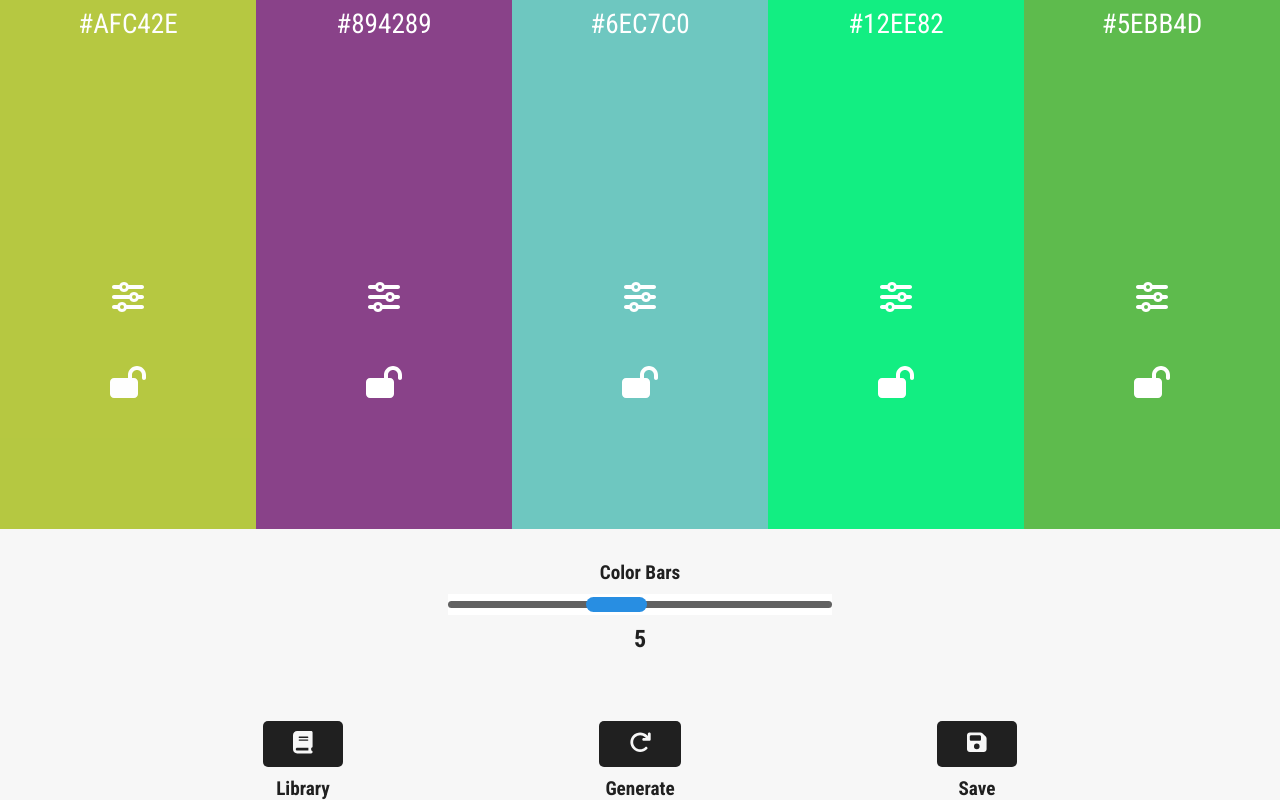
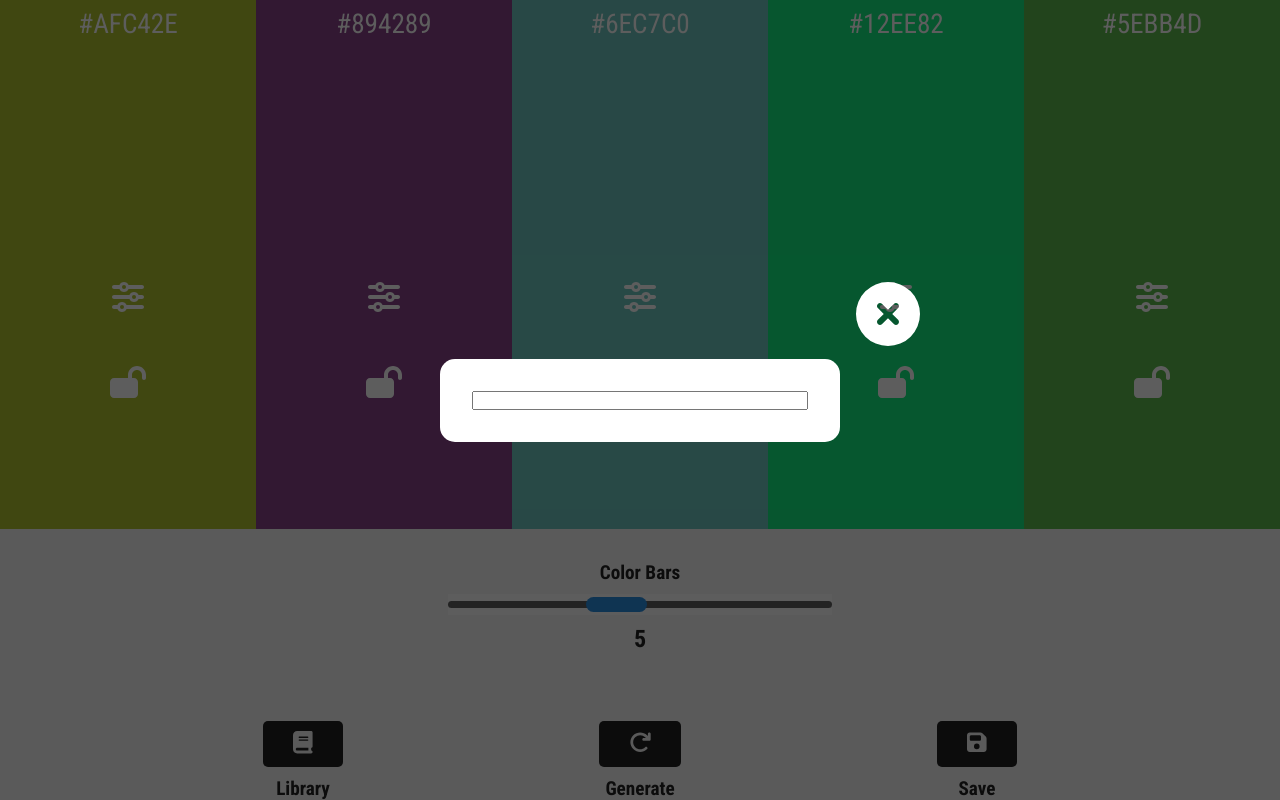
Before and after one commit to Borub-ar/Color-Palette-Generator, a React (Vite) app: page / in a window 1280 px wide. Both pictures are taken after a click on the button 976 px from the left and 815 px from the top of the page. Shown: the part 71-871 px from the top of the page. Built offline with nearby package versions, Linux system fonts and the light colour scheme; the HTML template or start-up script is replaced by a standard one.

Commit message:
Create modal component

```diff
--- a/src/App.jsx
+++ b/src/App.jsx
@@ -44,11 +44,11 @@ function App() {
     setNumberOfBars(number);
   };
 
+  const checkIfPaletteAlreadySaved = () => {
+    return savedColorPalettes.some(palette => palette.id === currentPaletteId);
+  };
+
   const saveColorPalette = () => {
-    if (savedColorPalettes.some(palette => palette.id === currentPaletteId)) {
-      return false;
-    }
-
     setSavedColorPalettes(prevState => [
       ...prevState,
       {
@@ -70,6 +70,7 @@ function App() {
     numberOfBars,
     updateColorBarsQuantity,
     generateRandomHexColors,
+    checkIfPaletteAlreadySaved,
     saveColorPalette,
     savedColorPalettes,
     handleLibraryVisibility,
--- /dev/null
+++ b/src/components/Modal/Modal.jsx
@@ -0,0 +1,49 @@
+import styled from 'styled-components';
+import { FontAwesomeIcon } from '@fortawesome/react-fontawesome';
+import { faCircleXmark } from '@fortawesome/free-solid-svg-icons';
+
+const ModalOverlay = styled.div`
+  position: fixed;
+  inset: 0;
+  z-index: 5;
+  display: flex;
+  align-items: center;
+  justify-content: center;
+  background-color: #000000a2;
+
+  .modal {
+    position: relative;
+    display: flex;
+    flex-direction: column;
+    background-color: #fff;
+    padding: 2rem 2rem;
+    border-radius: 15px;
+    width: 50vh;
+  }
+
+  .close-icon {
+    position: absolute;
+    top: -5rem;
+    right: -5rem;
+    font-size: 4rem;
+    cursor: pointer;
+    color: #fff;
+    background-color: transparent;
+    border: none;
+  }
+`;
+
+const Modal = props => {
+  return (
+    <ModalOverlay>
+      <div className='modal'>
+        <button className='close-icon' aria-label='Close modal'>
+          <FontAwesomeIcon icon={faCircleXmark} onClick={props.handleClose} />
+        </button>
+        {props.children}
+      </div>
+    </ModalOverlay>
+  );
+};
+
+export default Modal;
--- a/src/components/StyledComponents/ModalOverlay.jsx
+++ /dev/null
@@ -1,13 +0,0 @@
-import styled from 'styled-components';
-
-const ModalOverlay = styled.div`
-  position: fixed;
-  inset: 0;
-  z-index: 5;
-  display: flex;
-  align-items: center;
-  justify-content: center;
-  background-color: #0000007b;
-`;
-
-export default ModalOverlay;
--- a/src/components/buttons/ControlPanelButton.jsx
+++ b/src/components/buttons/ControlPanelButton.jsx
@@ -2,6 +2,7 @@ import styled from 'styled-components';
 import { useState, useContext } from 'react';
 import { FontAwesomeIcon } from '@fortawesome/react-fontawesome';
 import PaletteContext from '../../store/palette-context';
+import Modal from '../Modal/Modal';
 
 const ButtonWrapper = styled.div`
   position: relative;
@@ -49,8 +50,8 @@ const ButtonWrapper = styled.div`
 
 const ControlPanelButton = props => {
   const ctx = useContext(PaletteContext);
+  const [alreadySaved, setAlreadySaved] = useState(false);
   const [showSavePopup, setShowSavePopup] = useState(false);
-  const [popupMessage, setPopupMessage] = useState('');
 
   const handleClick = () => {
     if (props.generateMode) {
@@ -58,23 +59,30 @@ const ControlPanelButton = props => {
     }
 
     if (props.saveMode) {
-      const saveSuccessful = ctx.saveColorPalette();
-      const popupMessage = saveSuccessful
-        ? 'Palette saved'
-        : 'Palette already saved';
-      setPopupMessage(popupMessage);
+      setAlreadySaved(ctx.checkIfPaletteAlreadySaved());
 
-      setShowSavePopup(true);
-
-      setTimeout(() => {
-        setShowSavePopup(false);
-      }, 2000);
+      if (!alreadySaved) setShowSavePopup(true);
+      if (alreadySaved) {
+        setTimeout(() => {
+          setAlreadySaved(false);
+        }, 2000);
+      }
     }
 
     if (props.libraryMode) {
       ctx.handleLibraryVisibility();
     }
   };
+
+  const alreadySavedMsg = props.saveMode && alreadySaved && (
+    <p className='save-popup'>Palette already saved</p>
+  );
+
+  const saveModal = props.saveMode && showSavePopup && (
+    <Modal>
+      <input type='text' />
+    </Modal>
+  );
 
   return (
     <ButtonWrapper>
@@ -84,9 +92,8 @@ const ControlPanelButton = props => {
 
       <p className='label'>{props.label}</p>
 
-      {props.saveMode && showSavePopup && (
-        <p className='save-popup'>{popupMessage}</p>
-      )}
+      {alreadySavedMsg}
+      {saveModal}
     </ButtonWrapper>
   );
 };
--- a/src/components/palettesLibrary/PalettesLibrary.jsx
+++ b/src/components/palettesLibrary/PalettesLibrary.jsx
@@ -1,20 +1,11 @@
 import { useContext } from 'react';
 import styled from 'styled-components';
-import { FontAwesomeIcon } from '@fortawesome/react-fontawesome';
-import { faCircleXmark } from '@fortawesome/free-solid-svg-icons';
+
 import PaletteContext from '../../store/palette-context';
 import LibraryTile from './LibraryTile';
-import ModalOverlay from '../StyledComponents/ModalOverlay';
+import Modal from '../Modal/Modal';
 
-const Modal = styled.div`
-  position: relative;
-  display: flex;
-  flex-direction: column;
-  background-color: #fff;
-  padding: 2rem 2rem;
-  border-radius: 15px;
-  width: 50vh;
-
+const LibraryList = styled.div`
   .list-wrapper {
     display: flex;
     flex-direction: column;
@@ -24,17 +15,6 @@ const Modal = styled.div`
     border: 3px solid var(--main-blue);
     border-radius: 5px;
     overflow-y: scroll;
-  }
-
-  .close-icon {
-    position: absolute;
-    top: -5rem;
-    right: -5rem;
-    font-size: 4rem;
-    cursor: pointer;
-    color: #fff;
-    background-color: transparent;
-    border: none;
   }
 `;
 
@@ -50,14 +30,11 @@ const PalettesLibrary = () => {
   ));
 
   return (
-    <ModalOverlay>
-      <Modal>
-        <button className='close-icon' aria-label='Close modal'>
-          <FontAwesomeIcon icon={faCircleXmark} onClick={closeModal} />
-        </button>
+    <Modal handleClose={closeModal}>
+      <LibraryList>
         <div className='list-wrapper'>{savedPalettes}</div>
-      </Modal>
-    </ModalOverlay>
+      </LibraryList>
+    </Modal>
   );
 };
 
```
